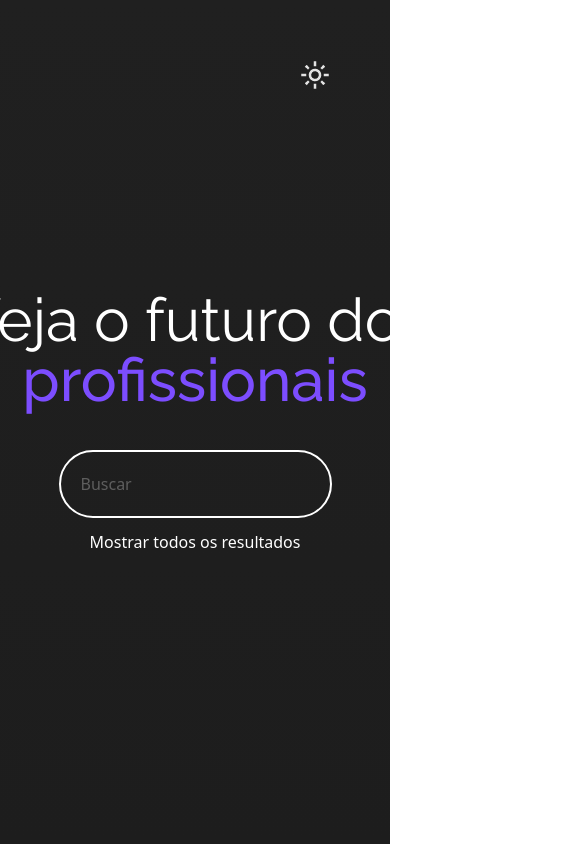
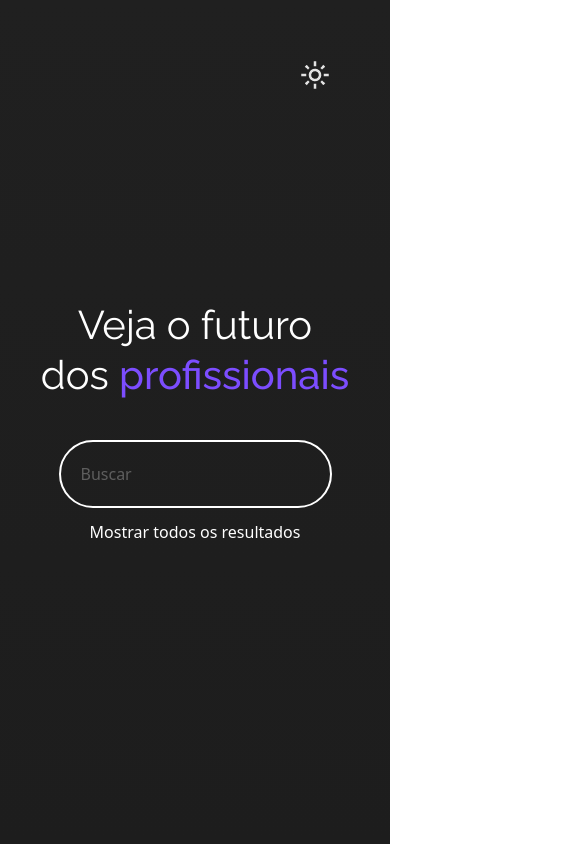
Before and after one commit to thiagolima-tech/FrontEnd-GS-2, a React (Vite) app: page / in a window 390 px wide. Shown: the whole page, 578 px wide, since content can reach past the window. Built offline with nearby package versions, Linux system fonts and the light colour scheme.

Commit message:
fix/ ajustando responsividade

```diff
--- a/src/pages/Home.jsx
+++ b/src/pages/Home.jsx
@@ -12,7 +12,7 @@ const Home = () =>{
             }
             <img className="absolute top-15 right-15" src={lightMode} alt="lightMode" />
 
-            <h1 className={`transform w-[765px] text-center text-white text-6xl md:text-8xl transition-all duration-200 ease-in-out ${isFocused ? 'opacity-0 -translate-y-4 scale-75' : 'opacity-100 translate-y-0'}`}>
+            <h1 className={`transform leading-tight w-[311px] md:w-[765px] text-center text-white text-[40px] md:text-8xl transition-all duration-200 ease-in-out ${isFocused ? 'opacity-0 -translate-y-4 scale-75' : 'opacity-100 translate-y-0'}`}>
                 Veja o futuro dos <span className="font-medium" style={{color: 'var(--roxo)'}}>profissionais</span>
             </h1>
 
```
